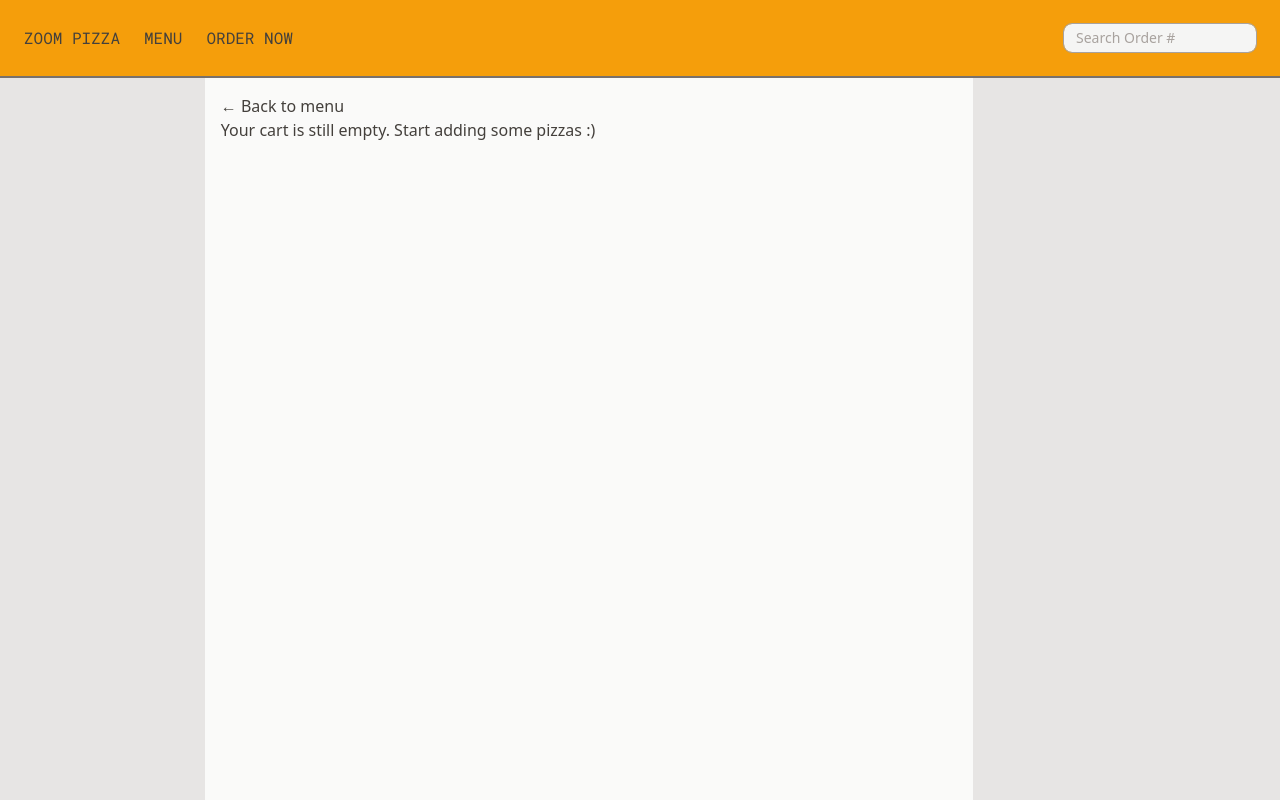
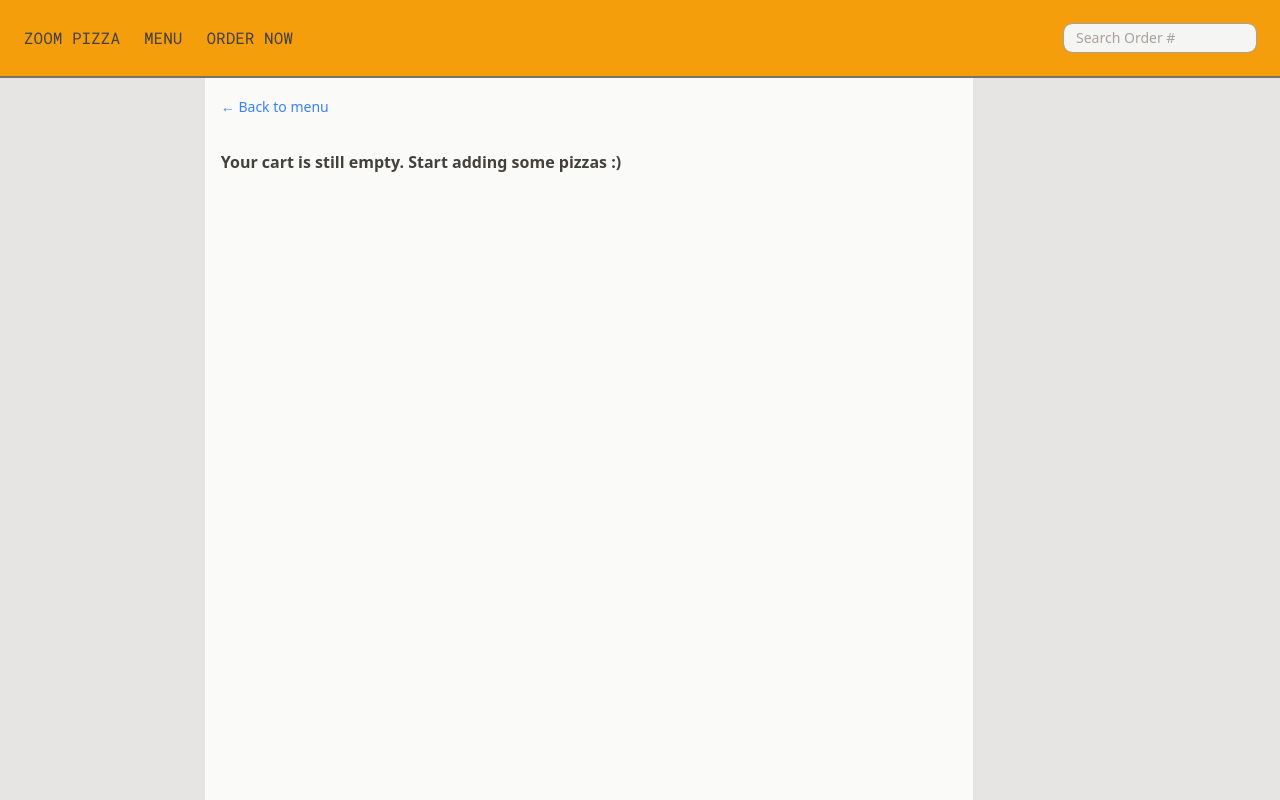
Before and after one commit to p-kordana/project-one, a React (Vite) app: page /cart in a window 1280 px wide. Both pictures are taken after a click on the button "CLEAR CART". Built offline with nearby package versions, Linux system fonts and the light colour scheme.

Commit message:
style EmptyCart component

```diff
--- a/src/features/cart/EmptyCart.jsx
+++ b/src/features/cart/EmptyCart.jsx
@@ -1,11 +1,13 @@
-import { Link } from "react-router-dom";
+import LinkButton from "../../ui/LinkButton";
 
 function EmptyCart() {
   return (
     <div>
-      <Link to="/menu">&larr; Back to menu</Link>
+      <LinkButton to="/menu">&larr; Back to menu</LinkButton>
 
-      <p>Your cart is still empty. Start adding some pizzas :)</p>
+      <p className="mt-8 font-semibold">
+        Your cart is still empty. Start adding some pizzas :)
+      </p>
     </div>
   );
 }
```
